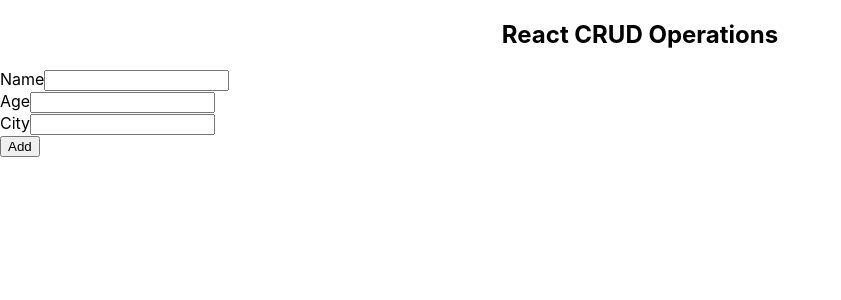
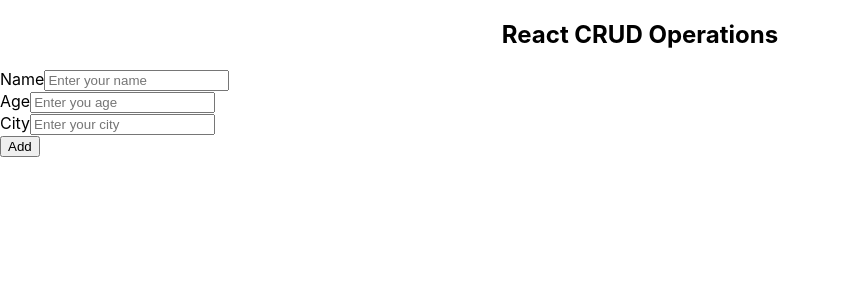
Before and after one commit to Abhishekjha52/CRUD-Using-TypeScript, a React (Create React App) app: page / in a window 1280 px wide. Shown: the top 300 px of the page, without its empty margins (0-841 px from the left). Built offline with nearby package versions, Linux system fonts and the light colour scheme.

Commit message:
Update Form.tsx

```diff
--- a/src/Components/Form.tsx
+++ b/src/Components/Form.tsx
@@ -26,6 +26,7 @@ const Form: React.FC<FormProps> = ({
               className="form-control"
               name="name"
               value={formData.name}
+              placeholder="Enter your name"
               onChange={setFormData}
             />
           </div>
@@ -36,6 +37,7 @@ const Form: React.FC<FormProps> = ({
               className="form-control"
               name="age"
               value={formData.age}
+              placeholder="Enter you age"
               onChange={setFormData}
             />
           </div>
@@ -46,6 +48,7 @@ const Form: React.FC<FormProps> = ({
               className="form-control"
               name="city"
               value={formData.city}
+              placeholder="Enter your city"
               onChange={setFormData}
             />
           </div>
```
